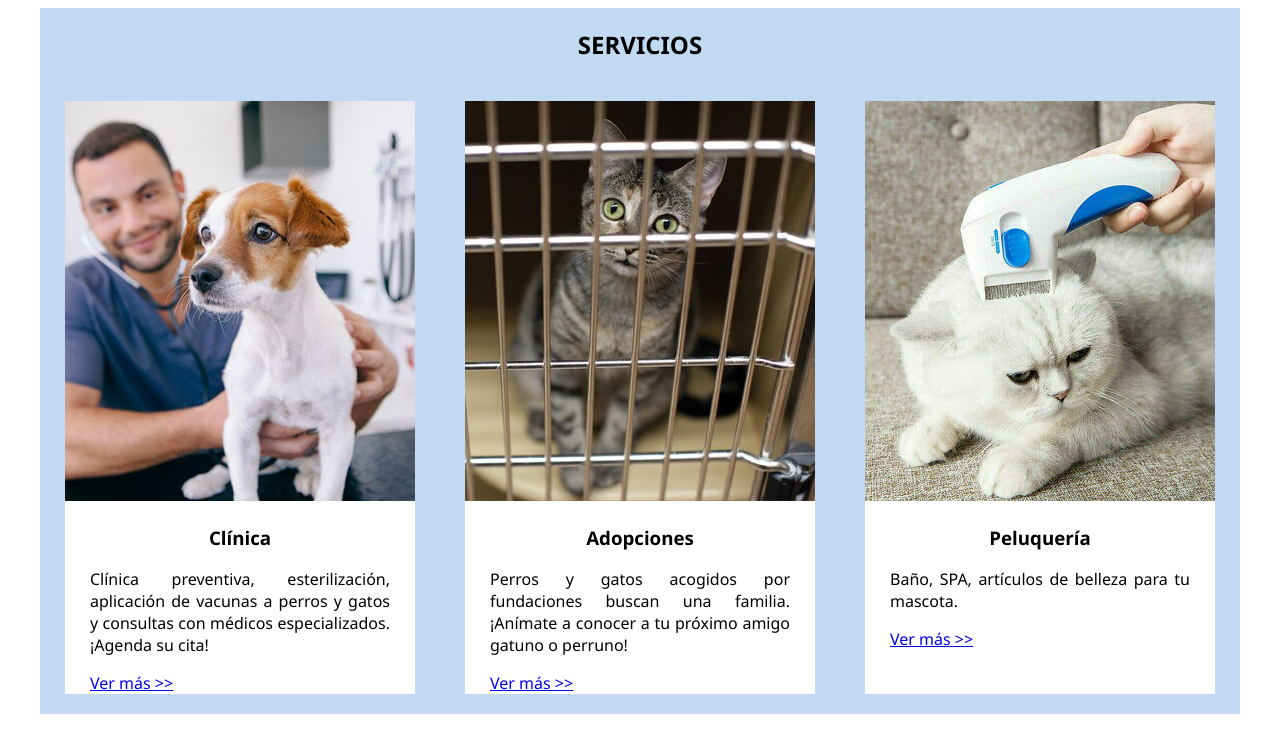
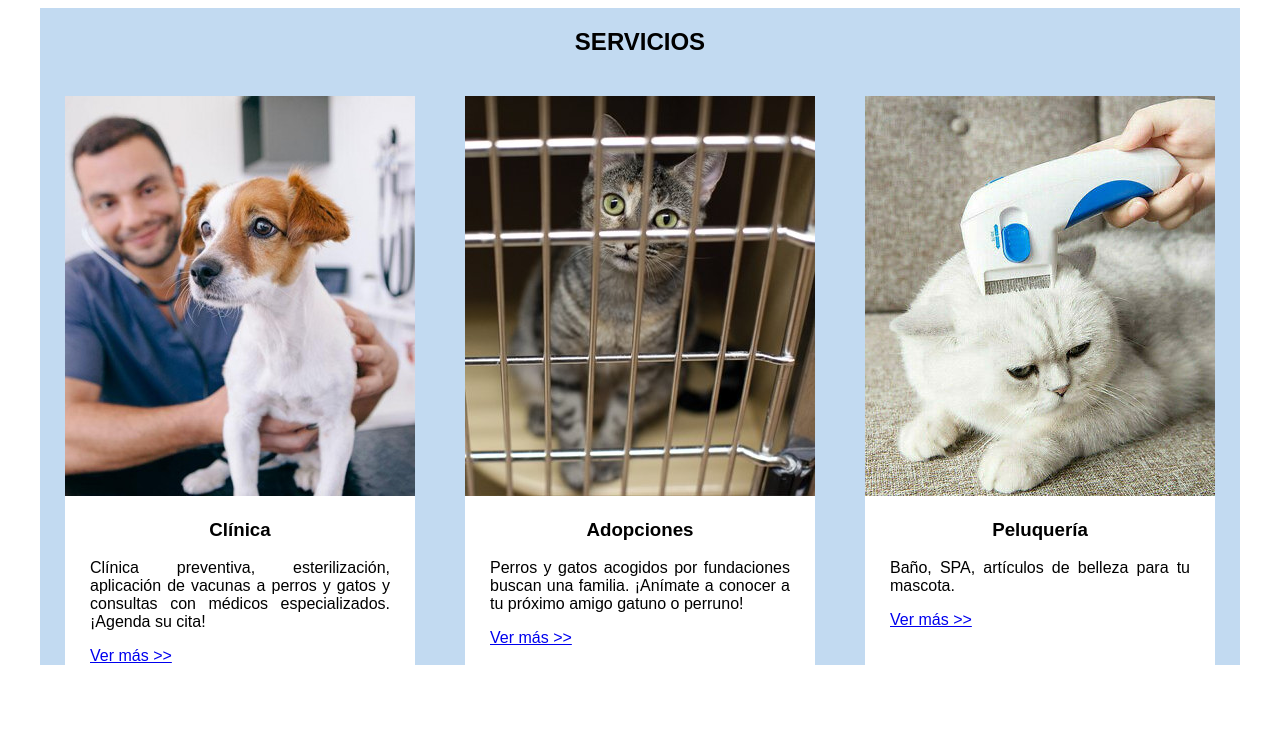
Before and after one commit to Worckshop1/semana-1-48, a website: page src/index.html in a window 1280 px wide. Drawn offline with Linux system fonts and the light colour scheme.

Commit message:
Update style.css

```diff
--- a/src/style.css
+++ b/src/style.css
@@ -1,12 +1,11 @@
 body{
     width: 1200px;
-    font-family: 'Segoe UI', Tahoma, Geneva, Verdana, sans-serif;
+    font-family: sans-serif;
     margin-left: auto;
     margin-right: auto;
 }
 .servicios{
     background-color: rgb(194, 218, 241);
-    display: flow-root;
     text-align: center;
     margin-bottom: 10px;
 }
@@ -17,7 +16,7 @@ body{
     margin-bottom: 20px;
 }
 .servicios__tipo{
-    background-color: white;
+    background-color: rgb(255, 255, 255);
     border-top-style: hidden;
     width: 350px;
 
```
